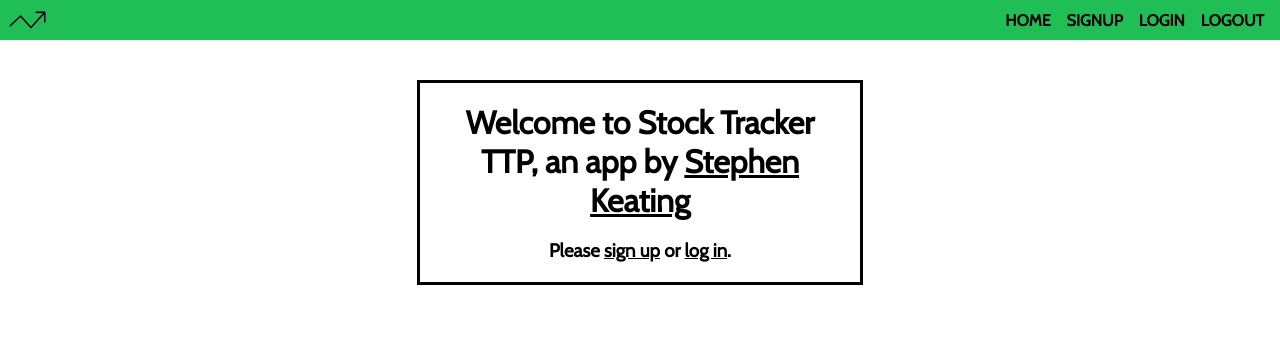
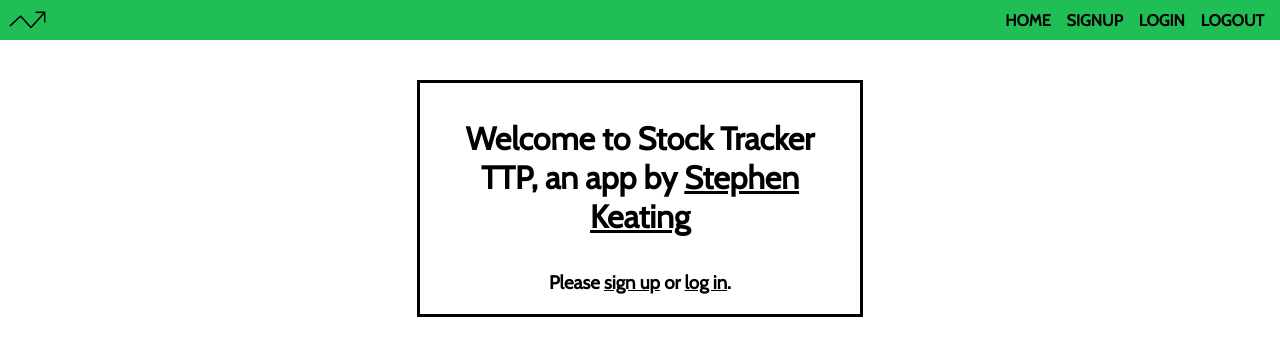
Before and after one commit to stephenkeating/stock-tracker-ttp, a React (Create React App) app in the folder frontend/: page / in a window 1280 px wide. Shown: the top 356 px of the page. Built offline with nearby package versions, Linux system fonts and the light colour scheme; no server answers.

Commit message:
cleaning up css

```diff
--- a/frontend/src/App.css
+++ b/frontend/src/App.css
@@ -1,15 +1,9 @@
-/*
-  Green: #20BF55
-  Red: #FC5130
-  Blue: #01BAEF
-  Gray: #605F5E
- */
-
 :root {
   --green: #20BF55;
   --red: #FC5130;
   --blue: #01BAEF;
   --gray: #605F5E;
+
   /* to access variable, e.g.:
       color: var(--green);
   */
@@ -23,11 +17,6 @@
 body {
   font-family: 'Cabin', sans-serif;
 }
-
-/* html {
-  background-image: linear-gradient(#F0E7D8, #E0E2DB);
-  background-attachment: fixed;
-} */
 
 a {
   text-decoration: none;
@@ -115,6 +104,11 @@ input:read-only {
   text-decoration: underline;
 }
 
+h1 {
+  padding-top: 16px;
+  padding-bottom: 16px;
+}
+
 .row {
   display: flex;
   justify-content: center;
@@ -132,7 +126,6 @@ input:read-only {
 }
 
 .auth-box {
-  /* flex: 50% 1; */
   margin: 40px;
   border: black;
   border-style: solid;
--- a/frontend/src/Components/Nav.js
+++ b/frontend/src/Components/Nav.js
@@ -11,6 +11,7 @@ const Nav = () => {
     dispatch(userActions.logoutUser());
   };
 
+  // Get user from redux
   const name = useSelector(state => state.user.name);
 
   return (
```
